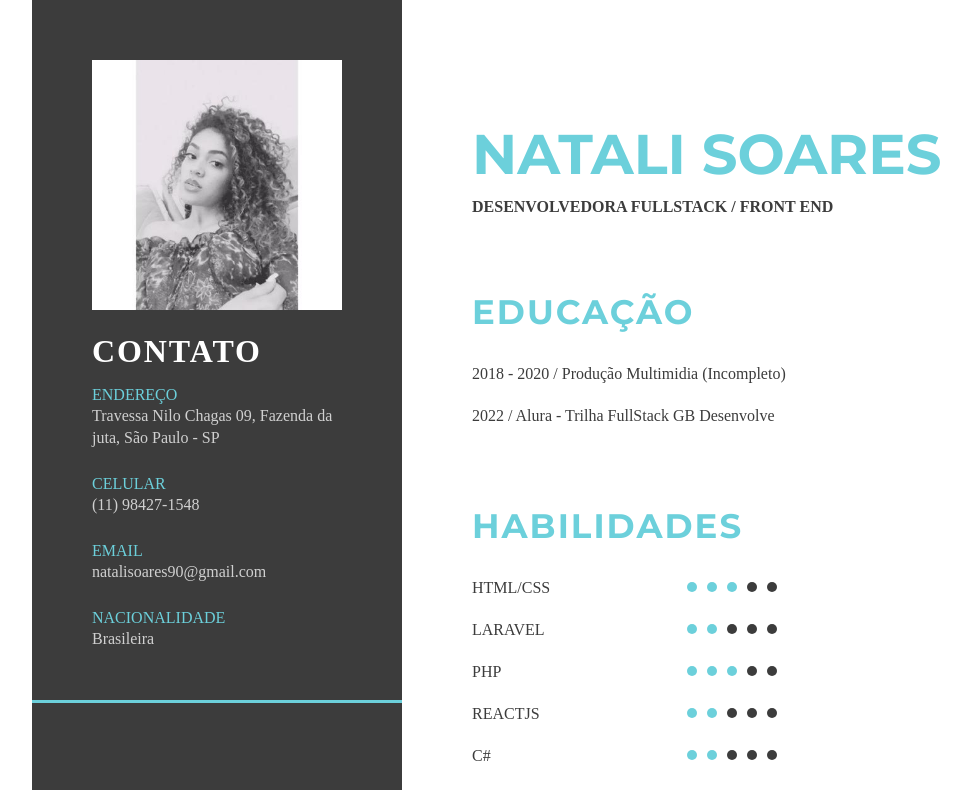
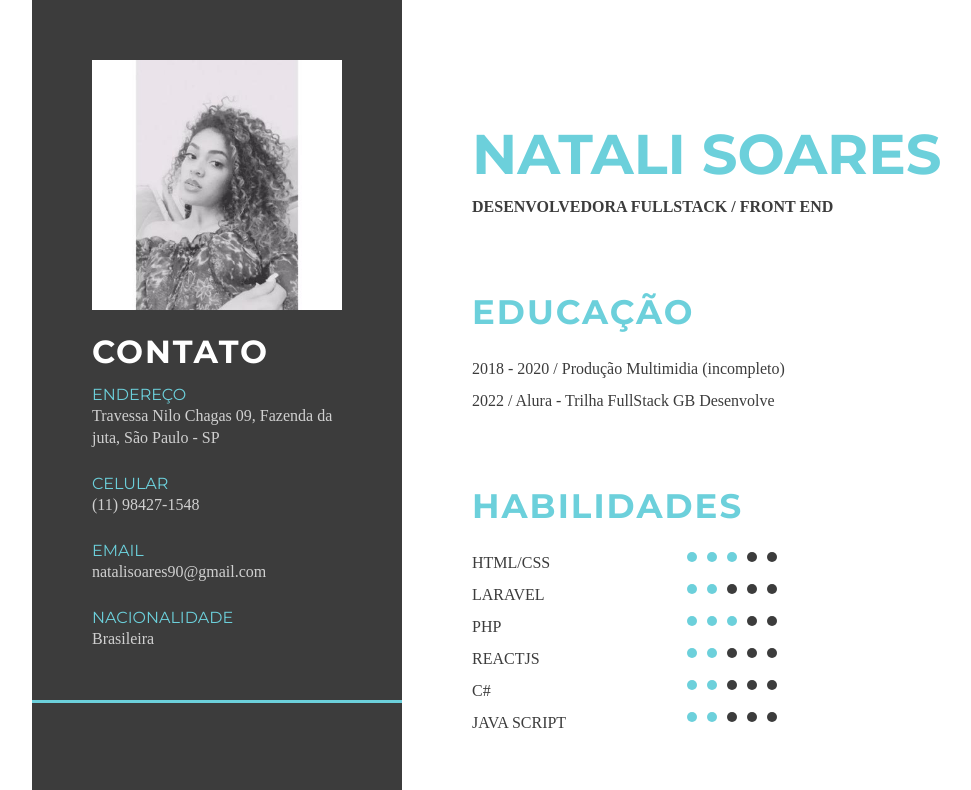
Before and after one commit to nat-1501/digitalcurriculum, a React (Create React App) app in the folder digitalcurriculum/: page / in a window 1280 px wide. Shown: the top 790 px of the page, without its empty margins (200-1171 px from the left). Built offline with nearby package versions, Linux system fonts and the light colour scheme.

Commit message:
feita a alteração de estiilos css

```diff
--- a/digitalcurriculum/src/style.css
+++ b/digitalcurriculum/src/style.css
@@ -19,6 +19,7 @@
 }
 
 .coluna h1 {
+    font-family: 'Montserrat', sans-serif;
     font-weight: bold;
     font-size: 32px;
     line-height: 39px;
@@ -40,6 +41,8 @@
 }
 
 .informacoes span {
+    font-family: Montserrat;
+    font-style: normal;
     color: #6CD0DB;
     font-weight: 500;
     font-size: 16px;
@@ -93,7 +96,6 @@
     line-height: 68px;
     display: flex;
     align-items: center;
-    text-transform: uppercase;
     color: #6CD0DB;
     white-space : nowrap;
     margin-top: 120px;
@@ -142,9 +144,9 @@
     font-weight: normal;
     font-size: 16px;
     color: #3C3C3C;
-    white-space: nowrap;
     line-height: 32px;
-    text-transform: capitalize;
+    line-height: 22px;
+    text-transform: none;
 
 }
 
```
